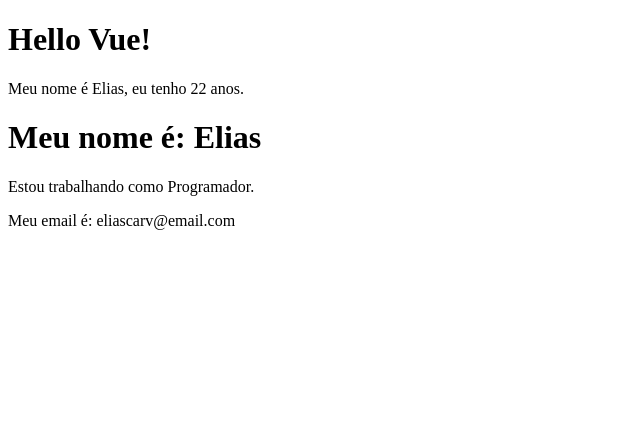
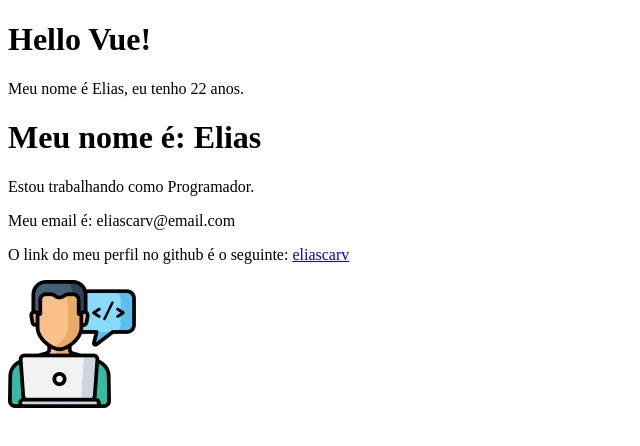
Before and after one commit to eliascarv/Aprendendo-VueJS, a Vue app: page / in a window 1280 px wide. Shown: the top 446 px of the page, without its empty margins (0-640 px from the left). Built offline with nearby package versions, Linux system fonts and the light colour scheme.

Commit message:
Atrbutos Dinamicos

```diff
--- /dev/null
+++ b/src/components/Imagem.vue
@@ -0,0 +1,15 @@
+<template>
+  <img :src="src" :alt="descricao">
+</template>
+
+<script>
+export default {
+  name: 'Imagem',
+  data() {
+    return {
+      src: '/img/avatar.png',
+      descricao: 'Avatar'
+    }
+  }
+}
+</script>
--- a/src/components/Info.vue
+++ b/src/components/Info.vue
@@ -3,18 +3,30 @@
     <p v-if="esta_trab">Estou trabalhando como {{ profissao }}.</p>
     <p v-else>Estou a procura de uma oportunidade.</p>
     <p v-show="mostrar_email">Meu email é: {{ email }}</p>
+    <p>O link do meu perfil no github é o seguinte: <a v-bind:href="github">eliascarv</a></p>
+    <imagem />
   </div>
 </template>
 
+// Atributos Dinamicos: eles podem conter código vue.
+// É possivel tornar qualquer atributo de uma tag html passivel de receber código vue ou js
+// Isso é possivel adicionando v-bind: antes do nome do atributo
+// Como forma abreviada também é possivel simplismente adicionar : antes do nome do atributo
 <script>
+import Imagem from './Imagem.vue'
+
 export default {
   name: 'Info',
+  components: {
+    Imagem
+  },
   data() {
     return {
       profissao: 'Programador',
       email: 'eliascarv@email.com',
       esta_trab: true,
-      mostrar_email: true
+      mostrar_email: true,
+      github: 'https://github.com/eliascarv'
     }
   }
 }
```
Also changed, not shown: public/img/avatar.png (added).
